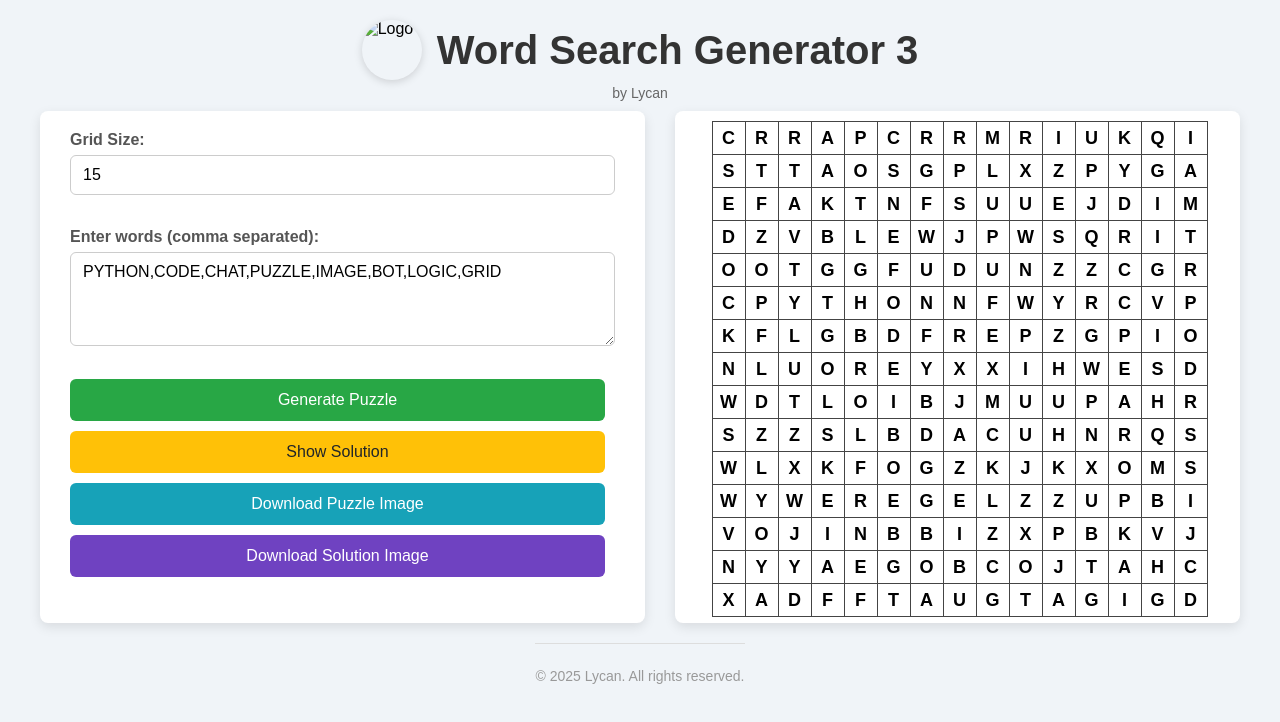
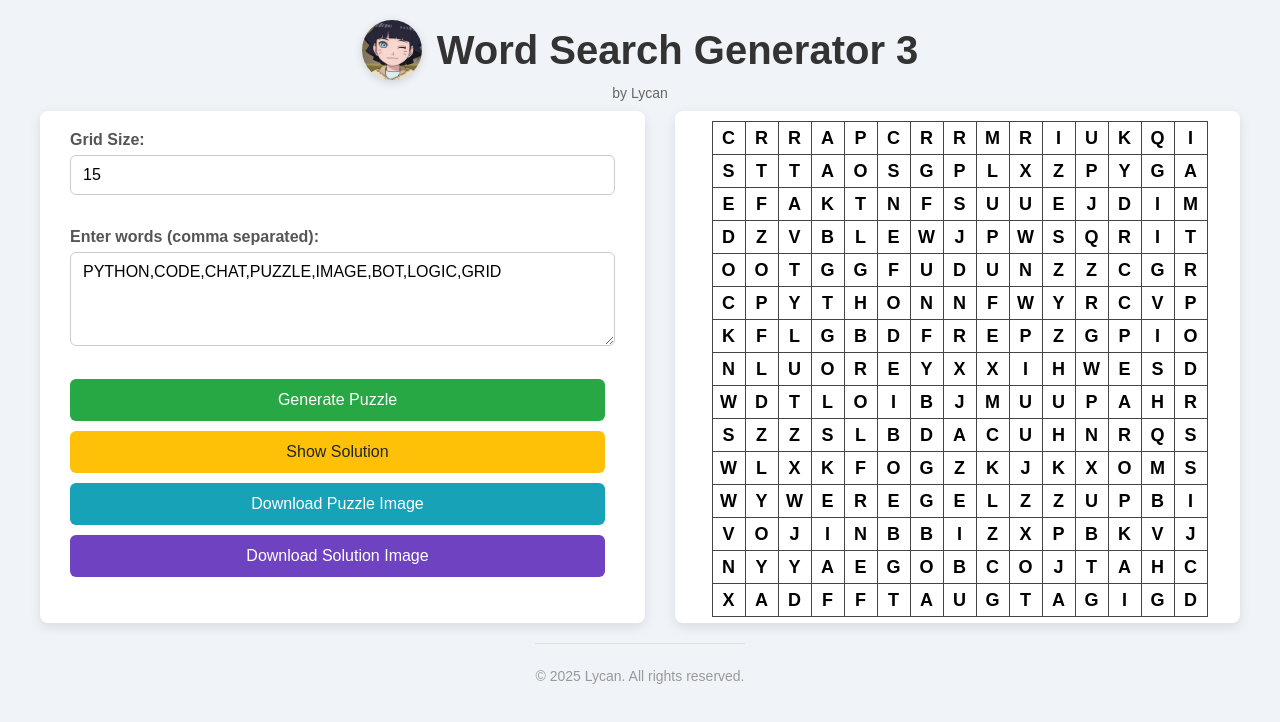
Before and after one commit to lycanld/WSGen, a plain HTML site: page index.html in a window 1280 px wide. Drawn offline with Linux system fonts and the light colour scheme; the site is published under a folder, as on GitHub Pages, so addresses that start at the root find nothing.

Commit message:
Update index.html

```diff
--- a/index.html
+++ b/index.html
@@ -1,15 +1,15 @@
 <!DOCTYPE html>
 <html lang="en">
 <head>
-<meta charset="UTF-8" />
-<meta name="viewport" content="width=device-width, initial-scale=1" />
-<title>WS Gen 3</title>
-<link rel="stylesheet" href="style.css" />
-<link rel="icon" type="image/jpeg" href="/assets/favicon.jpg" />
+  <meta charset="UTF-8" />
+  <meta name="viewport" content="width=device-width, initial-scale=1" />
+  <title>WS Gen 3</title>
+  <link rel="stylesheet" href="style.css" />
+  <link rel="icon" type="image/jpeg" href="assets/favicon.jpg" />
 </head>
 <body>
 <div class="header-container">
-  <img src="/assets/favicon.jpg" alt="Logo" class="header-logo" />
+  <img src="assets/favicon.jpg" alt="Logo" class="header-logo" />
   <h1>Word Search Generator 3</h1>
 </div>
 <div class="byline">by Lycan</div>
```
